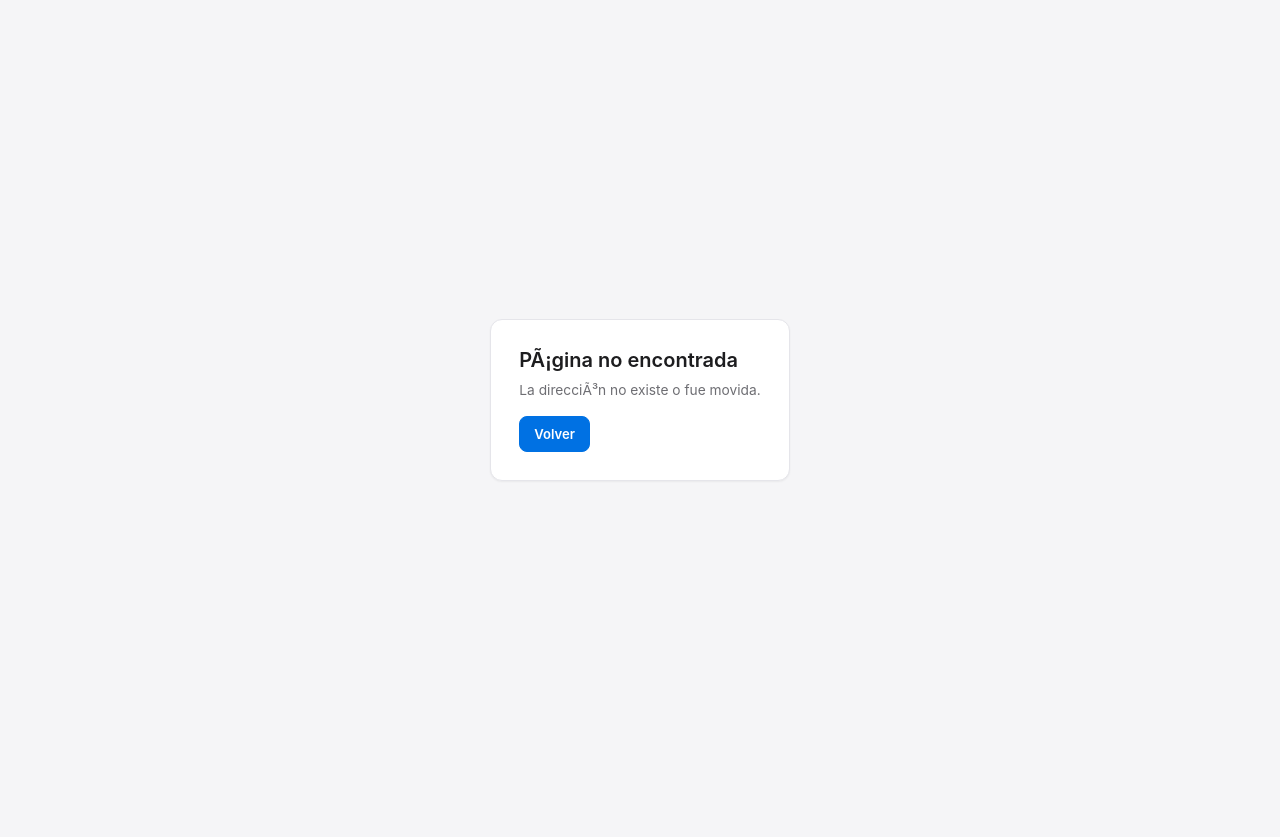
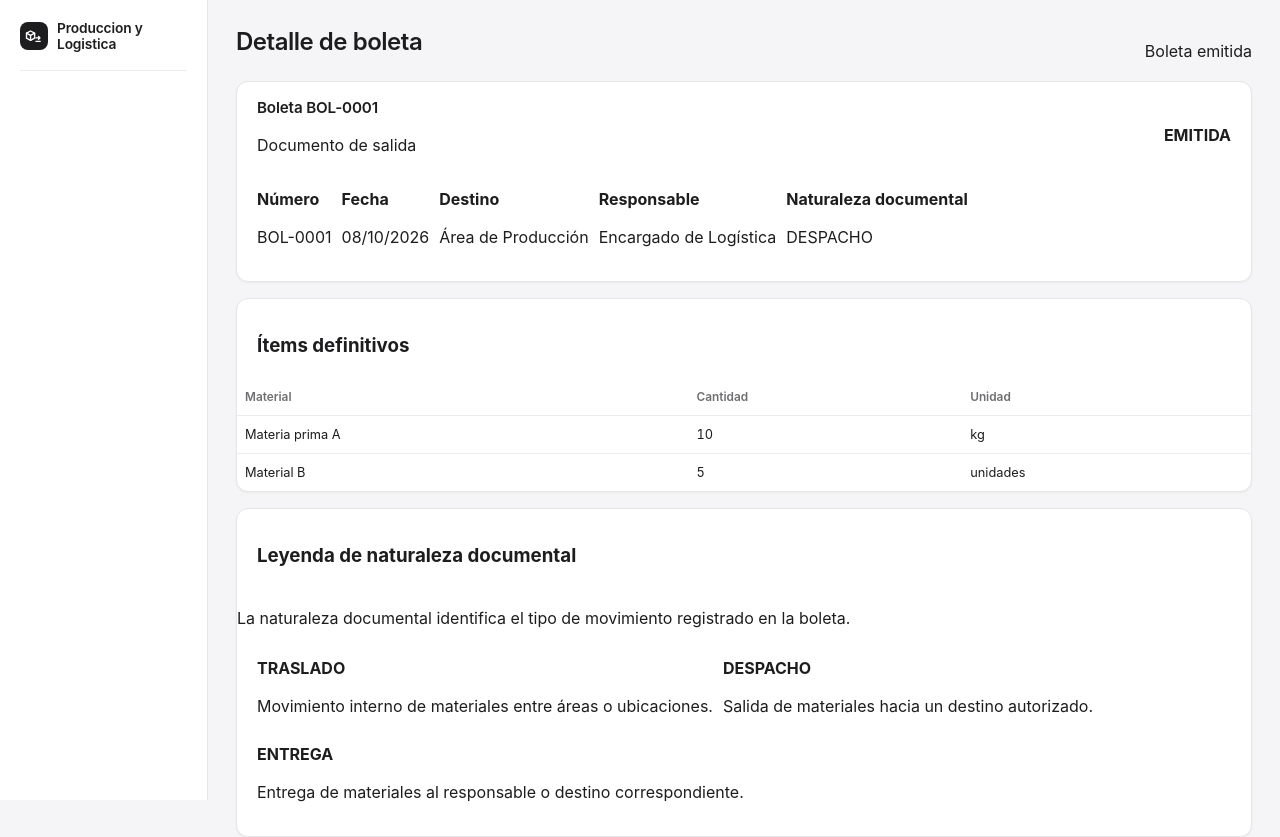
Before and after one commit to ssmendieta/taller_sis, a React (Vite) app in the folder frontend/: page /logistica/boletas/1 in a window 1280 px wide. Shown: the top 837 px of the page. Before the commit the page ends 800 px from the top, so only its background shows below. Built offline with nearby package versions, Linux system fonts and the light colour scheme; no server answers.

Commit message:
feat(ABC-263): mostrar leyenda de naturaleza documental

```diff
--- /dev/null
+++ b/frontend/src/pages/BoletaDetallePage.jsx
@@ -0,0 +1,145 @@
+import PageHeader from "../components/ui/PageHeader.jsx";
+
+const boleta = {
+  numero: "BOL-0001",
+  fecha: "08/10/2026",
+  destino: "Área de Producción",
+  responsable: "Encargado de Logística",
+  naturaleza: "DESPACHO",
+  items: [
+    {
+      material: "Materia prima A",
+      cantidad: "10",
+      unidad: "kg",
+    },
+    {
+      material: "Material B",
+      cantidad: "5",
+      unidad: "unidades",
+    },
+  ],
+};
+
+const leyenda = [
+  {
+    codigo: "TRASLADO",
+    descripcion: "Movimiento interno de materiales entre áreas o ubicaciones.",
+  },
+  {
+    codigo: "DESPACHO",
+    descripcion: "Salida de materiales hacia un destino autorizado.",
+  },
+  {
+    codigo: "ENTREGA",
+    descripcion: "Entrega de materiales al responsable o destino correspondiente.",
+  },
+];
+
+export default function BoletaDetallePage() {
+  return (
+    <section className="ts-page" aria-labelledby="boleta-title">
+      <PageHeader
+        titulo="Detalle de boleta"
+        conteo="Boleta emitida"
+      />
+
+      <div className="ts-panel">
+        <div className="ts-panel-title">
+          <div>
+            <h2 id="boleta-title">Boleta {boleta.numero}</h2>
+            <p>Documento de salida</p>
+          </div>
+
+          <strong>EMITIDA</strong>
+        </div>
+
+        <div className="ts-filters">
+          <div>
+            <strong>Número</strong>
+            <p>{boleta.numero}</p>
+          </div>
+
+          <div>
+            <strong>Fecha</strong>
+            <p>{boleta.fecha}</p>
+          </div>
+
+          <div>
+            <strong>Destino</strong>
+            <p>{boleta.destino}</p>
+          </div>
+
+          <div>
+            <strong>Responsable</strong>
+            <p>{boleta.responsable}</p>
+          </div>
+
+          <div>
+            <strong>Naturaleza documental</strong>
+            <p>{boleta.naturaleza}</p>
+          </div>
+        </div>
+      </div>
+
+      <div className="ts-panel" style={{ marginTop: "1rem" }}>
+        <div className="ts-panel-title">
+          <h3>Ítems definitivos</h3>
+        </div>
+
+        <div style={{ overflowX: "auto" }}>
+          <table className="ts-table">
+            <thead>
+              <tr>
+                <th>Material</th>
+                <th>Cantidad</th>
+                <th>Unidad</th>
+              </tr>
+            </thead>
+
+            <tbody>
+              {boleta.items.map((item) => (
+                <tr key={`${item.material}-${item.unidad}`}>
+                  <td>{item.material}</td>
+                  <td>{item.cantidad}</td>
+                  <td>{item.unidad}</td>
+                </tr>
+              ))}
+            </tbody>
+          </table>
+        </div>
+      </div>
+
+      <div className="ts-panel" style={{ marginTop: "1rem" }}>
+        <div className="ts-panel-title">
+          <h3>Leyenda de naturaleza documental</h3>
+        </div>
+
+        <p>
+          La naturaleza documental identifica el tipo de movimiento registrado
+          en la boleta.
+        </p>
+
+        <div className="ts-filters">
+          {leyenda.map((item) => (
+            <div key={item.codigo}>
+              <strong>{item.codigo}</strong>
+              <p>{item.descripcion}</p>
+            </div>
+          ))}
+        </div>
+      </div>
+
+      <div
+        className="ts-panel"
+        style={{ marginTop: "1rem" }}
+        role="note"
+      >
+        <strong>Importante</strong>
+        <p>
+          Esta boleta representa un documento de salida emitido. No se presenta
+          como constancia de entrega final.
+        </p>
+      </div>
+    </section>
+  );
+}
--- a/frontend/src/routes/AppRoutes.jsx
+++ b/frontend/src/routes/AppRoutes.jsx
@@ -8,6 +8,7 @@ import MaterialesPage from "../pages/MaterialesPage.jsx";
 import RolesPage from "../pages/RolesPage.jsx";
 import UsuarioPage from "../pages/UsuarioPage.jsx";
 import LogisticaPage from "../pages/LogisticaPage.jsx";
+import BoletaDetallePage from "../pages/BoletaDetallePage.jsx";
 import MainLayout from "../layouts/MainLayout.jsx";
 import ProtectedRoute from "../components/auth/ProtectedRoute.jsx";
 import { useSesion } from "../context/SesionContext.jsx";
@@ -55,6 +56,7 @@ export default function AppRoutes() {
         <Route path="/ordenes" element={privada(<OrdenesPage />, ["ordenes.consultar"])} />
         <Route path="/ordenes/:id" element={privada(<OrdenDetallePage />, ["ordenes.consultar"])} />
         <Route path="/logistica" element={<LogisticaPage />} />
+        <Route path="/logistica/boletas/:id" element={<BoletaDetallePage />} />
         <Route path="/recetas" element={privada(<RecetasPage />, ["recetas.gestionar"])} />
         <Route path="/materiales" element={privada(<MaterialesPage />, ["materiales.consultar_disponibilidad", "recetas.gestionar"])} />
         <Route path="/usuarios" element={privada(<UsuarioPage />, ["usuarios.gestionar"])} />
```
